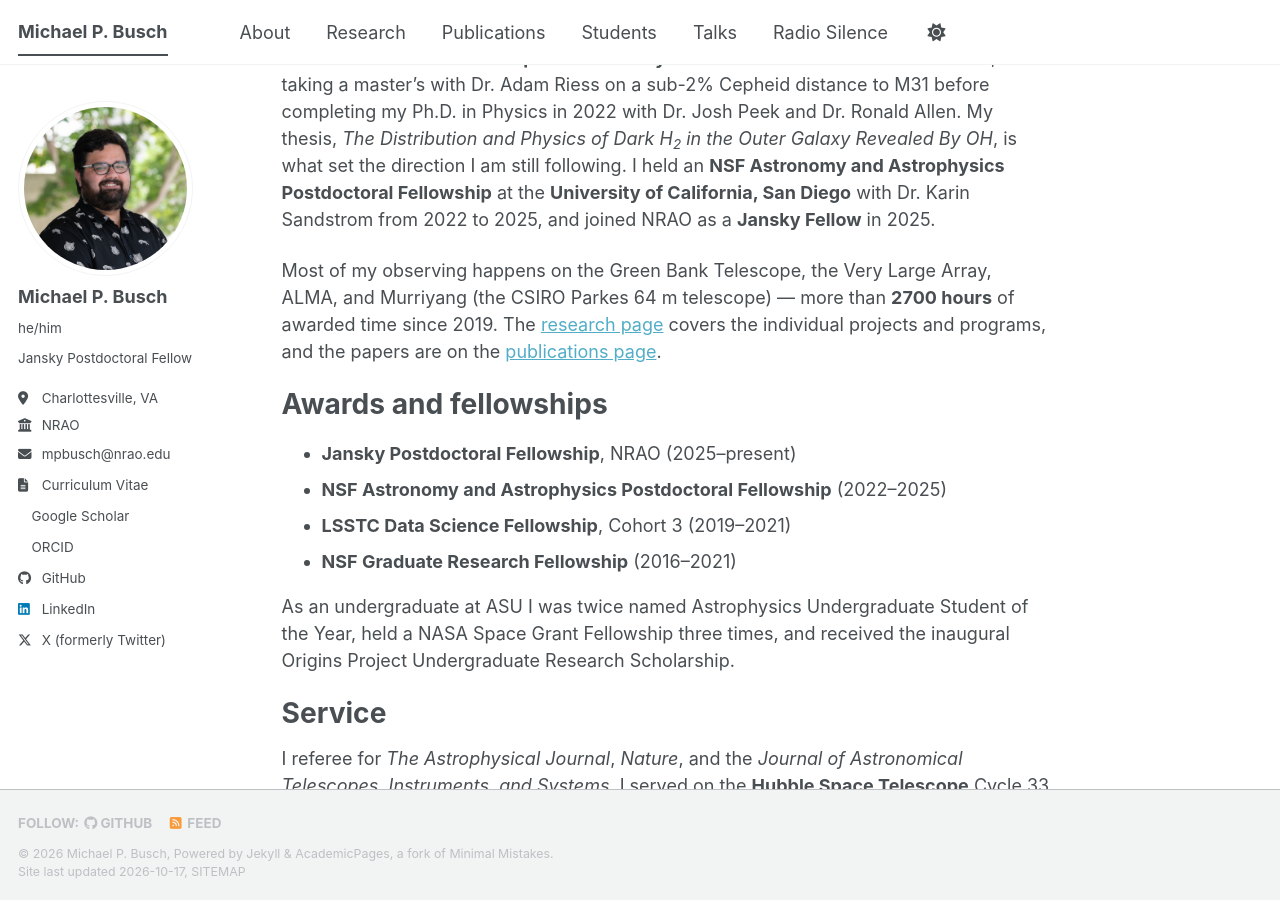
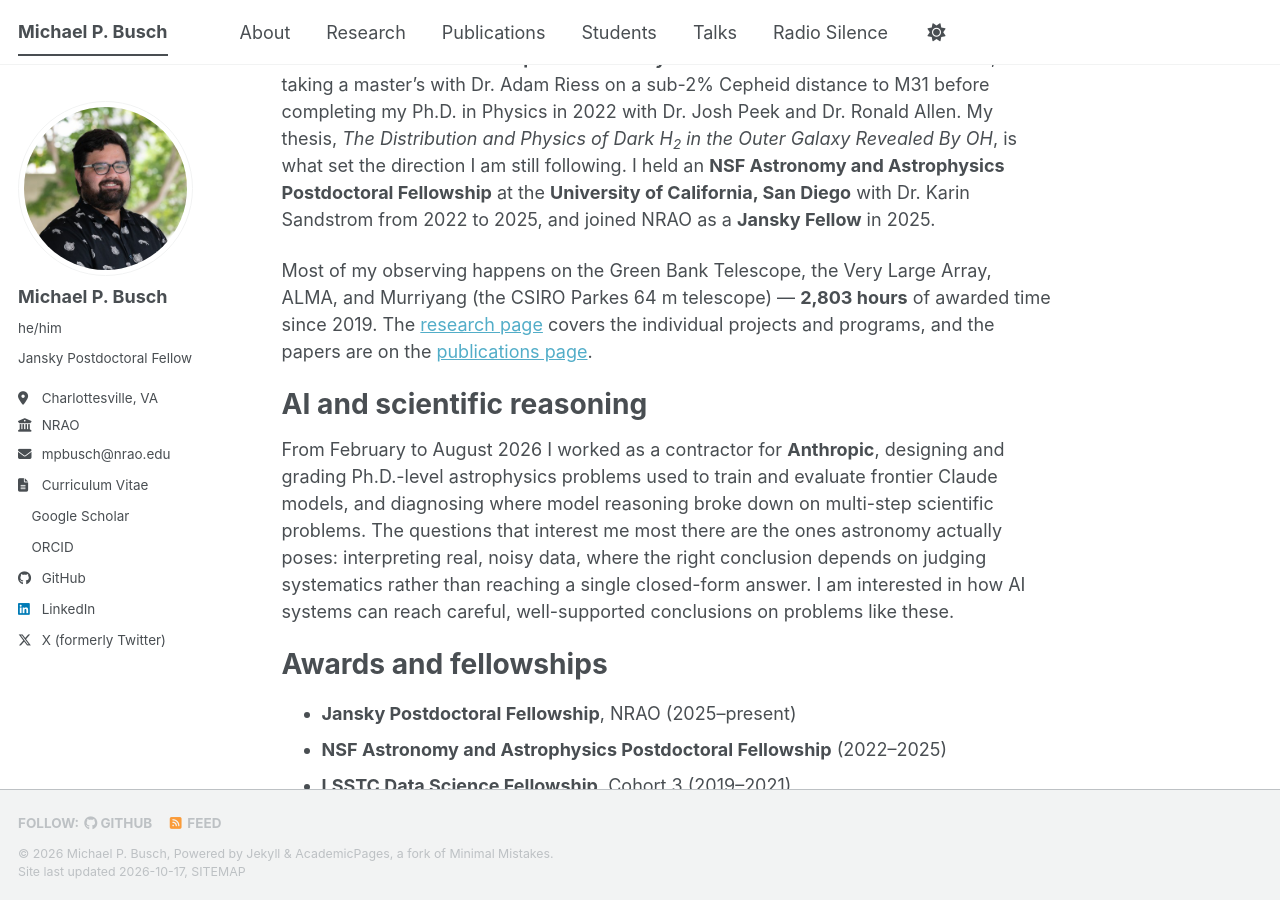
Before and after one commit to mbusch1/mbusch1.github.io, a Jekyll site: the page built from _pages/about.md, in a window 1280 px wide and 900 px high, scrolled down 649 px. Built offline with Jekyll 4.4.1, drawn with Linux system fonts in a browser that asks for light colours; a style sheet for code colours, icons or effects is not loaded.

Commit message:
Update hours to 2,803, add Anthropic work, IAU FM5 chapter, and published LGLBS inventory
- About/Research: awarded time is 2,803 hours (matches CV); add ALMA to the research list
- About: new section on the Feb-Aug 2026 Anthropic contract
- Publications: Eibensteiner+ is now ApJS 286, 53; add Emig+ IAU FM5 Whitebook chapter
- Templates: support submitted: true ("Submitted to ...")
- CV PDF regenerated from cv.tex (20 refereed, white papers split out)

Co-Authored-By: Claude Opus 5.5 <noreply@anthropic.com>

```diff
--- a/_includes/archive-single.html
+++ b/_includes/archive-single.html
@@ -46,7 +46,9 @@
             matter reads "Accepted for publication in ...", since "Published in ... (accepted)"
             contradicts itself.
           {% endcomment %}
-          {% if post.accepted %}
+          {% if post.submitted %}
+            <p>Submitted to <i>{{ post.venue }}</i>, {{ post.date | default: "1900-01-01" | date: "%Y" }} </p>
+          {% elsif post.accepted %}
             <p>Accepted for publication in <i>{{ post.venue }}</i>, {{ post.date | default: "1900-01-01" | date: "%Y" }} </p>
           {% else %}
             <p>Published in <i>{{ post.venue }}</i>, {{ post.date | default: "1900-01-01" | date: "%Y" }} </p>
--- a/_layouts/single.html
+++ b/_layouts/single.html
@@ -41,7 +41,9 @@ layout: default
             Local change to the upstream theme: see the matching branch in
             _includes/archive-single.html. `accepted: true` switches the wording.
           {% endcomment %}
-          {% if page.accepted %}
+          {% if page.submitted %}
+            <p>Submitted to <i>{{ page.venue }}</i>, {{ page.date | default: "1900-01-01" | date: "%Y" }} </p>
+          {% elsif page.accepted %}
             <p>Accepted for publication in <i>{{ page.venue }}</i>, {{ page.date | default: "1900-01-01" | date: "%Y" }} </p>
           {% else %}
             <p>Published in <i>{{ page.venue }}</i>, {{ page.date | default: "1900-01-01" | date: "%Y" }} </p>
--- a/_pages/about.md
+++ b/_pages/about.md
@@ -38,9 +38,20 @@ NRAO as a **Jansky Fellow** in 2025.
 <!-- Keep "since 2019." on one line. A line that begins with a number followed by a period is a
      markdown ordered-list marker, which silently swallows the year and breaks the paragraph. -->
 Most of my observing happens on the Green Bank Telescope, the Very Large Array, ALMA,
-and Murriyang (the CSIRO Parkes 64 m telescope) — more than **2700 hours** of awarded
+and Murriyang (the CSIRO Parkes 64 m telescope) — **2,803 hours** of awarded
 time since 2019. The [research page](/research/) covers the individual projects and
 programs, and the papers are on the [publications page](/publications/).
+
+AI and scientific reasoning
+======
+
+From February to August 2026 I worked as a contractor for **Anthropic**, designing and grading
+Ph.D.-level astrophysics problems used to train and evaluate frontier Claude models, and
+diagnosing where model reasoning broke down on multi-step scientific problems. The questions that
+interest me most there are the ones astronomy actually poses: interpreting real, noisy data, where
+the right conclusion depends on judging systematics rather than reaching a single closed-form
+answer. I am interested in how AI systems can reach careful, well-supported conclusions on
+problems like these.
 
 Awards and fellowships
 ======
```
Also changed, not shown: README.md (+1 -0 lines), _pages/research.md (+1 -1 lines), _publications/2024-08-07-emig-iau-fm5-molecular-lines.md (added, +11 -0 lines), _publications/2026-07-23-eibensteiner-lglbs-multiwavelength.md (+3 -4 lines), 1 other file.
